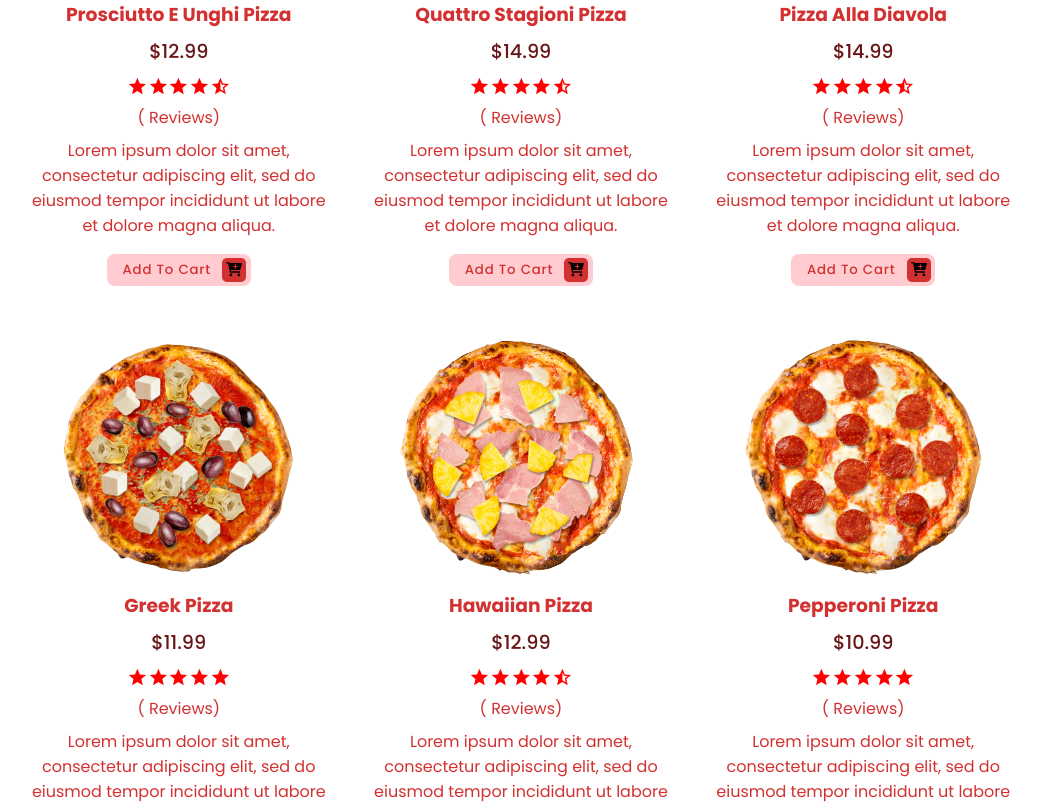
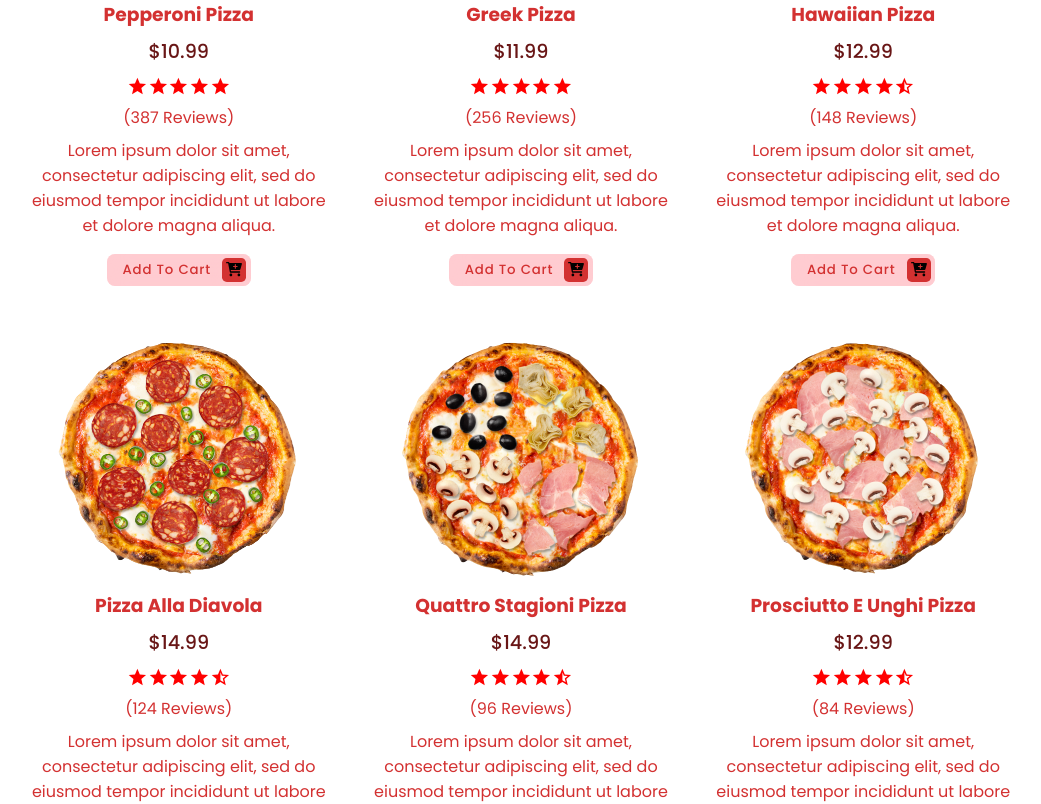
Before and after one commit to zeetaen1989/pizza-delivery, a Next.js app: page / in a window 1280 px wide. Shown: the part 1280-2084 px from the top of the page, without its empty margins (119-1160 px from the left). Built offline with nearby package versions, Linux system fonts and the light colour scheme; a web font is replaced by a local one.

Commit message:
feat(data): reviews data added

```diff
--- a/data/products-data.js
+++ b/data/products-data.js
@@ -1,57 +1,63 @@
 export const popularProducts = [
   {
     id: 1,
+    title: "Pepperoni Pizza",
+    img: "/images/Pepperoni-Pizza.png",
+    description:
+      "Lorem ipsum dolor sit amet, consectetur adipiscing elit, sed do eiusmod tempor incididunt ut labore et dolore magna aliqua.",
+    price: 10.99,
+    rating: 5,
+    reviews: 387,
+  },
+  {
+    id: 2,
+    title: "Greek Pizza",
+    img: "/images/Greek-Pizza.png",
+    description:
+      "Lorem ipsum dolor sit amet, consectetur adipiscing elit, sed do eiusmod tempor incididunt ut labore et dolore magna aliqua.",
+    price: 11.99,
+    rating: 5,
+    reviews: 256,
+  },
+  {
+    id: 3,
+    title: "Hawaiian Pizza",
+    img: "/images/Hawaiian-Pizza.png",
+    description:
+      "Lorem ipsum dolor sit amet, consectetur adipiscing elit, sed do eiusmod tempor incididunt ut labore et dolore magna aliqua.",
+    price: 12.99,
+    rating: 4.5,
+    reviews: 148,
+  },
+  {
+    id: 4,
+    title: "Pizza Alla Diavola",
+    img: "/images/Pizza-alla-diavola.png",
+    description:
+      "Lorem ipsum dolor sit amet, consectetur adipiscing elit, sed do eiusmod tempor incididunt ut labore et dolore magna aliqua.",
+    price: 14.99,
+    rating: 4.5,
+    reviews: 124,
+  },
+  {
+    id: 5,
+    title: "Quattro Stagioni Pizza",
+    img: "/images/Quattro-stagioni-pizza.png",
+    description:
+      "Lorem ipsum dolor sit amet, consectetur adipiscing elit, sed do eiusmod tempor incididunt ut labore et dolore magna aliqua.",
+    price: 14.99,
+    rating: 4.5,
+    reviews: 96,
+  },
+  {
+    id: 6,
     title: "Prosciutto E Unghi Pizza",
     img: "/images/Prosciutto-e-unghi-pizza.png",
     description:
       "Lorem ipsum dolor sit amet, consectetur adipiscing elit, sed do eiusmod tempor incididunt ut labore et dolore magna aliqua.",
     price: 12.99,
     rating: 4.5,
-  },
-  {
-    id: 2,
-    title: "Quattro Stagioni Pizza",
-    img: "/images/Quattro-stagioni-pizza.png",
-    description:
-      "Lorem ipsum dolor sit amet, consectetur adipiscing elit, sed do eiusmod tempor incididunt ut labore et dolore magna aliqua.",
-    price: 14.99,
-    rating: 4.5,
-  },
-  {
-    id: 3,
-    title: "Pizza Alla Diavola",
-    img: "/images/Pizza-alla-diavola.png",
-    description:
-      "Lorem ipsum dolor sit amet, consectetur adipiscing elit, sed do eiusmod tempor incididunt ut labore et dolore magna aliqua.",
-    price: 14.99,
-    rating: 4.5,
-  },
-  {
-    id: 4,
-    title: "Greek Pizza",
-    img: "/images/Greek-Pizza.png",
-    description:
-      "Lorem ipsum dolor sit amet, consectetur adipiscing elit, sed do eiusmod tempor incididunt ut labore et dolore magna aliqua.",
-    price: 11.99,
-    rating: 5,
-  },
-  {
-    id: 5,
-    title: "Hawaiian Pizza",
-    img: "/images/Hawaiian-Pizza.png",
-    description:
-      "Lorem ipsum dolor sit amet, consectetur adipiscing elit, sed do eiusmod tempor incididunt ut labore et dolore magna aliqua.",
-    price: 12.99,
-    rating: 4.5,
-  },
-  {
-    id: 6,
-    title: "Pepperoni Pizza",
-    img: "/images/Pepperoni-Pizza.png",
-    description:
-      "Lorem ipsum dolor sit amet, consectetur adipiscing elit, sed do eiusmod tempor incididunt ut labore et dolore magna aliqua.",
-    price: 10.99,
-    rating: 5,
+    reviews: 84,
   },
 ];
 
@@ -64,6 +70,7 @@ export const products = [
       "Lorem ipsum dolor sit amet, consectetur adipiscing elit, sed do eiusmod tempor incididunt ut labore et dolore magna aliqua.",
     price: 11.99,
     rating: 5,
+    reviews: 256,
   },
   {
     id: 2,
@@ -73,6 +80,7 @@ export const products = [
       "Lorem ipsum dolor sit amet, consectetur adipiscing elit, sed do eiusmod tempor incididunt ut labore et dolore magna aliqua.",
     price: 12.99,
     rating: 4.5,
+    reviews: 148,
   },
   {
     id: 3,
@@ -82,6 +90,7 @@ export const products = [
       "Lorem ipsum dolor sit amet, consectetur adipiscing elit, sed do eiusmod tempor incididunt ut labore et dolore magna aliqua.",
     price: 10.99,
     rating: 5,
+    reviews: 387,
   },
   {
     id: 4,
@@ -91,6 +100,7 @@ export const products = [
       "Lorem ipsum dolor sit amet, consectetur adipiscing elit, sed do eiusmod tempor incididunt ut labore et dolore magna aliqua.",
     price: 15.99,
     rating: 4,
+    reviews: 56,
   },
   {
     id: 5,
@@ -100,6 +110,7 @@ export const products = [
       "Lorem ipsum dolor sit amet, consectetur adipiscing elit, sed do eiusmod tempor incididunt ut labore et dolore magna aliqua.",
     price: 14.99,
     rating: 4.5,
+    reviews: 124,
   },
   {
     id: 6,
@@ -109,6 +120,7 @@ export const products = [
       "Lorem ipsum dolor sit amet, consectetur adipiscing elit, sed do eiusmod tempor incididunt ut labore et dolore magna aliqua.",
     price: 13.99,
     rating: 4,
+    reviews: 78,
   },
   {
     id: 7,
@@ -118,6 +130,7 @@ export const products = [
       "Lorem ipsum dolor sit amet, consectetur adipiscing elit, sed do eiusmod tempor incididunt ut labore et dolore magna aliqua.",
     price: 9.99,
     rating: 4.5,
+    reviews: 456,
   },
   {
     id: 8,
@@ -127,6 +140,7 @@ export const products = [
       "Lorem ipsum dolor sit amet, consectetur adipiscing elit, sed do eiusmod tempor incididunt ut labore et dolore magna aliqua.",
     price: 11.99,
     rating: 4,
+    reviews: 56,
   },
   {
     id: 9,
@@ -136,6 +150,7 @@ export const products = [
       "Lorem ipsum dolor sit amet, consectetur adipiscing elit, sed do eiusmod tempor incididunt ut labore et dolore magna aliqua.",
     price: 12.99,
     rating: 4.5,
+    reviews: 164,
   },
   {
     id: 10,
@@ -145,6 +160,7 @@ export const products = [
       "Lorem ipsum dolor sit amet, consectetur adipiscing elit, sed do eiusmod tempor incididunt ut labore et dolore magna aliqua.",
     price: 10.99,
     rating: 4,
+    reviews: 74,
   },
   {
     id: 11,
@@ -154,6 +170,7 @@ export const products = [
       "Lorem ipsum dolor sit amet, consectetur adipiscing elit, sed do eiusmod tempor incididunt ut labore et dolore magna aliqua.",
     price: 12.99,
     rating: 4.5,
+    reviews: 164,
   },
   {
     id: 12,
@@ -163,6 +180,7 @@ export const products = [
       "Lorem ipsum dolor sit amet, consectetur adipiscing elit, sed do eiusmod tempor incididunt ut labore et dolore magna aliqua.",
     price: 13.99,
     rating: 4,
+    reviews: 38,
   },
   {
     id: 13,
@@ -172,6 +190,7 @@ export const products = [
       "Lorem ipsum dolor sit amet, consectetur adipiscing elit, sed do eiusmod tempor incididunt ut labore et dolore magna aliqua.",
     price: 14.99,
     rating: 4.5,
+    reviews: 114,
   },
   {
     id: 14,
@@ -181,6 +200,7 @@ export const products = [
       "Lorem ipsum dolor sit amet, consectetur adipiscing elit, sed do eiusmod tempor incididunt ut labore et dolore magna aliqua.",
     price: 15.99,
     rating: 4,
+    reviews: 64,
   },
   {
     id: 15,
@@ -190,5 +210,6 @@ export const products = [
       "Lorem ipsum dolor sit amet, consectetur adipiscing elit, sed do eiusmod tempor incididunt ut labore et dolore magna aliqua.",
     price: 14.99,
     rating: 4.5,
+    reviews: 175,
   },
 ];
```
